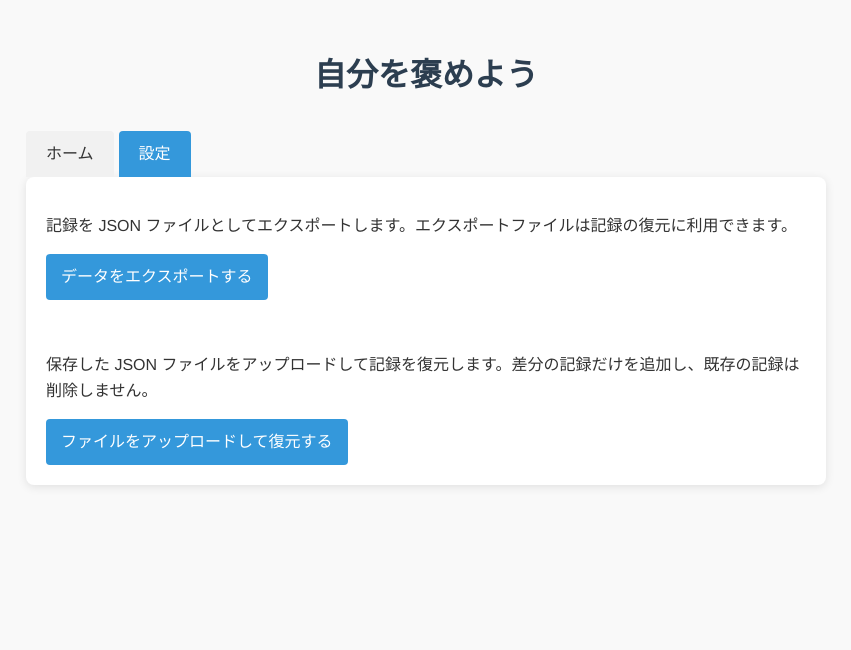
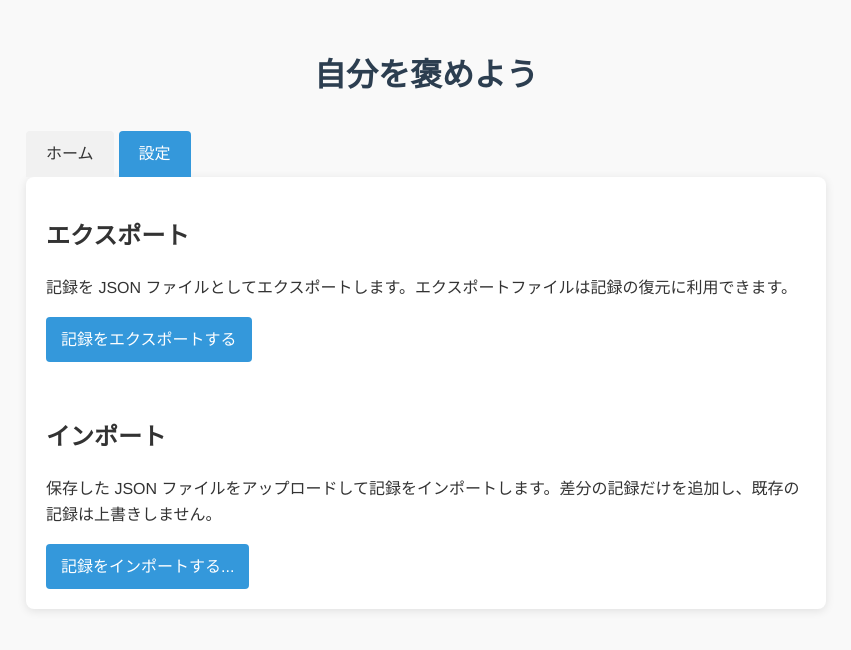
Before and after one commit to asamichiruko/patme, a Vue app: page / in a window 1280 px wide. Both pictures are taken after a click on the button "設定". Shown: the top 650 px of the page, without its empty margins (214-1065 px from the left). Built offline with nearby package versions, Linux system fonts and the light colour scheme.

Commit message:
環境によってボタンが大きくなりすぎないよう文面を変更

```diff
--- a/src/components/SettingsForm.vue
+++ b/src/components/SettingsForm.vue
@@ -55,24 +55,26 @@ const selectFile = () => {
 <template>
   <div class="settings-form">
     <section>
+      <h2>エクスポート</h2>
       <p>
         記録を JSON
         ファイルとしてエクスポートします。エクスポートファイルは記録の復元に利用できます。
       </p>
       <p>
         <button class="primary-button" data-testid="export-button" @click="exportRecords">
-          データをエクスポートする
+          記録をエクスポートする
         </button>
       </p>
     </section>
 
     <section>
+      <h2>インポート</h2>
       <p>
         保存した JSON
-        ファイルをアップロードして記録を復元します。差分の記録だけを追加し、既存の記録は削除しません。
+        ファイルをアップロードして記録をインポートします。差分の記録だけを追加し、既存の記録は上書きしません。
       </p>
       <button class="primary-button" data-testid="import-button" @click="selectFile">
-        ファイルをアップロードして復元する
+        記録をインポートする...
       </button>
       <input
         ref="openfile"
```
